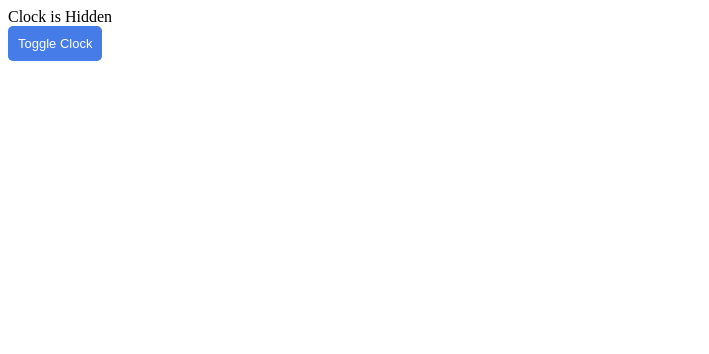
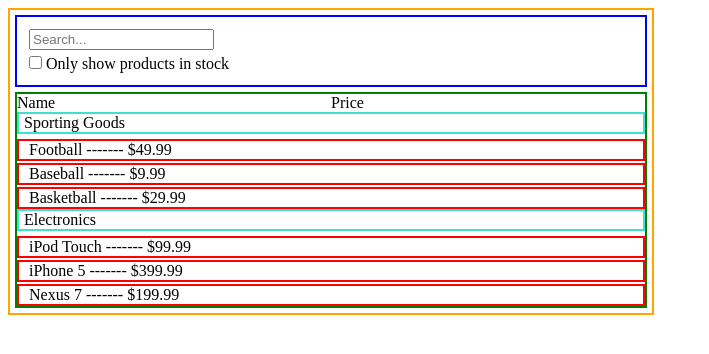
Before and after one commit to Tai-Huynh-1/js-summer24, a React (Create React App) app in the folder react-app/: page / in a window 1280 px wide. Shown: the top 354 px of the page, without its empty margins (0-709 px from the left). Built offline with nearby package versions, Linux system fonts and the light colour scheme.

Commit message:
filterable product table transformation

```diff
--- /dev/null
+++ b/react-app/src/components/FilterableProductTable/FilterableProductTable.css
@@ -0,0 +1,50 @@
+.filterable-product-table {
+	width: 50%;
+	border: 2px solid orange;
+	padding: 5px;
+}
+
+.search-bar-container {
+	border: 2px solid blue;
+	padding: 12px;
+}
+
+.search-bar-container label {
+	display: block;
+	margin-top: 5px;
+}
+
+.search-bar-container input {
+	margin: 0px;
+}
+
+.product-table {
+	border: 2px solid green;
+	margin-top: 5px;
+}
+
+.product-table-title-container {
+	display: flex;
+}
+
+.product-table-title-container .title-name,
+.title-price {
+	width: 50%;
+}
+
+.product-table .product-row-container {
+	display: flex;
+	flex-direction: column;
+	row-gap: 2px;
+}
+
+.product-category-row {
+	border: 2px solid turquoise;
+	margin-bottom: 5px;
+	padding: 0px 5px;
+}
+
+.product-row {
+	border: 2px solid red;
+	padding: 0px 10px;
+}
--- /dev/null
+++ b/react-app/src/components/FilterableProductTable/ProductCategoryRow.jsx
@@ -0,0 +1,5 @@
+import "./FilterableProductTable.css";
+
+export default function ProductCategoryRow({ categoryName }) {
+	return <div className="product-category-row">{categoryName}</div>;
+}
--- /dev/null
+++ b/react-app/src/components/FilterableProductTable/ProductRow.jsx
@@ -0,0 +1,9 @@
+import "./FilterableProductTable.css";
+
+export default function ProductRow({ product }) {
+	return (
+		<div className="product-row">
+			{product.name} ------- {product.price}
+		</div>
+	);
+}
--- /dev/null
+++ b/react-app/src/components/FilterableProductTable/ProductTable.jsx
@@ -0,0 +1,30 @@
+import "./FilterableProductTable.css";
+import ProductCategoryRow from "./ProductCategoryRow";
+import ProductRow from "./ProductRow";
+
+export default function ProductTable({ filteredProducts }) {
+	return (
+		<div className="product-table">
+			<div className="product-table-title-container">
+				<div className="title-name">Name</div>
+				<div className="title-price">Price</div>
+			</div>
+
+			<div>
+				{filteredProducts.map((category) => {
+					return (
+						<div key={category.categoryName}>
+							<ProductCategoryRow categoryName={category.categoryName} />
+
+							<div className="product-row-container">
+								{category.products.map((product) => (
+									<ProductRow key={product.name} product={product} />
+								))}
+							</div>
+						</div>
+					);
+				})}
+			</div>
+		</div>
+	);
+}
--- /dev/null
+++ b/react-app/src/components/FilterableProductTable/SearchBar.jsx
@@ -0,0 +1,17 @@
+import "./FilterableProductTable.css";
+
+/**
+ * Wire up the 2 input fields here to be controlled components
+ *
+ */
+export default function SearchBar() {
+	return (
+		<div className="search-bar-container">
+			<input type="text" placeholder="Search..." />
+
+			<label htmlFor="in-stock">
+				<input id="in-stock" type="checkbox" /> Only show products in stock
+			</label>
+		</div>
+	);
+}
--- /dev/null
+++ b/react-app/src/components/FilterableProductTable/index.jsx
@@ -0,0 +1,68 @@
+import "./FilterableProductTable.css";
+import ProductTable from "./ProductTable";
+import SearchBar from "./SearchBar";
+
+const products = [
+	{ category: "Sporting Goods", price: "$49.99", stocked: true, name: "Football" },
+	{ category: "Sporting Goods", price: "$9.99", stocked: true, name: "Baseball" },
+	{ category: "Sporting Goods", price: "$29.99", stocked: false, name: "Basketball" },
+	{ category: "Electronics", price: "$99.99", stocked: true, name: "iPod Touch" },
+	{ category: "Electronics", price: "$399.99", stocked: false, name: "iPhone 5" },
+	{ category: "Electronics", price: "$199.99", stocked: true, name: "Nexus 7" },
+	{ category: "Health", price: "$199.99", stocked: true, name: "Lotion" },
+	{ category: "Household Supplies", price: "$199.99", stocked: true, name: "Frying Pan" },
+];
+
+const productsTransformed = [
+	{
+		categoryName: "Sporting Goods",
+		products: [
+			{ category: "Sporting Goods", price: "$49.99", stocked: true, name: "Football" },
+			{ category: "Sporting Goods", price: "$9.99", stocked: true, name: "Baseball" },
+			{ category: "Sporting Goods", price: "$29.99", stocked: false, name: "Basketball" },
+		],
+	},
+	{
+		categoryName: "Electronics",
+		products: [
+			{ category: "Electronics", price: "$99.99", stocked: true, name: "iPod Touch" },
+			{ category: "Electronics", price: "$399.99", stocked: false, name: "iPhone 5" },
+			{ category: "Electronics", price: "$199.99", stocked: true, name: "Nexus 7" },
+		],
+	},
+];
+
+function transformProducts(products) {
+	const transformed = [];
+	const categories = {};
+
+	for (const product of products) {
+		if (product.category in categories) {
+			categories[product.category].push(product);
+		} else {
+			categories[product.category] = [product];
+		}
+	}
+
+	for (const category in categories) {
+		transformed.push({
+			categoryName: category,
+			products: categories[category],
+		});
+	}
+	console.log(transformed);
+	return transformed;
+}
+
+export default function FilterableProductTable() {
+	// TODO: setup state to maintain products list, default list should be empty or null
+	// transform original product list and set it as state in useEffect hook
+	// const [] = useState([]);
+
+	return (
+		<div className="filterable-product-table">
+			<SearchBar />
+			<ProductTable filteredProducts={productsTransformed} />
+		</div>
+	);
+}
--- a/react-app/src/components/ProductTable/index.jsx
+++ /dev/null
@@ -1 +0,0 @@
-export default function ProductTable() {}
--- a/react-app/src/index.js
+++ b/react-app/src/index.js
@@ -8,11 +8,12 @@
 import { SignUpB } from "./components/SignUpB";
 import ClockC from "./components/ClockC";
 import ClockContainer from "./components/ClockContainer";
+import FilterableProductTable from "./components/FilterableProductTable";
 // import "./index.css";
 
 const root = ReactDOM.createRoot(document.getElementById("root"));
 root.render(
 	<div>
-		<ClockContainer />
+		<FilterableProductTable />
 	</div>
 );
```
Also changed, not shown: react-app/src/components/ProductTable/ProductTableContainer.jsx (deleted).
